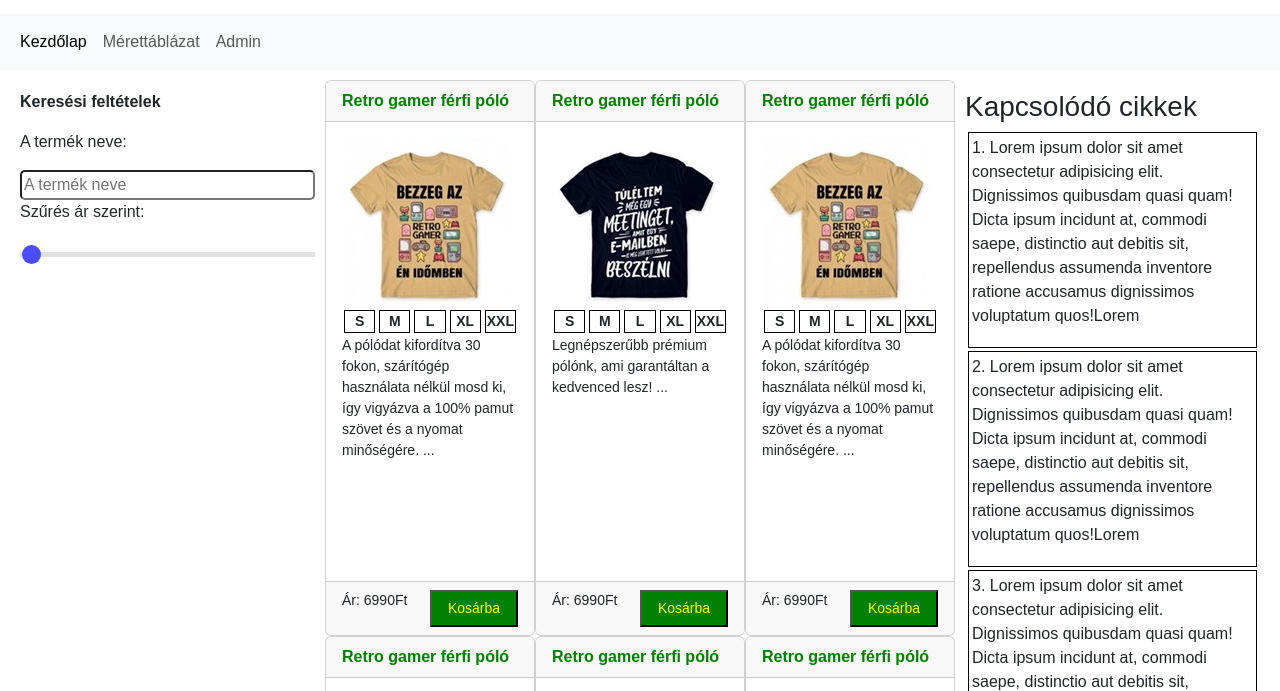
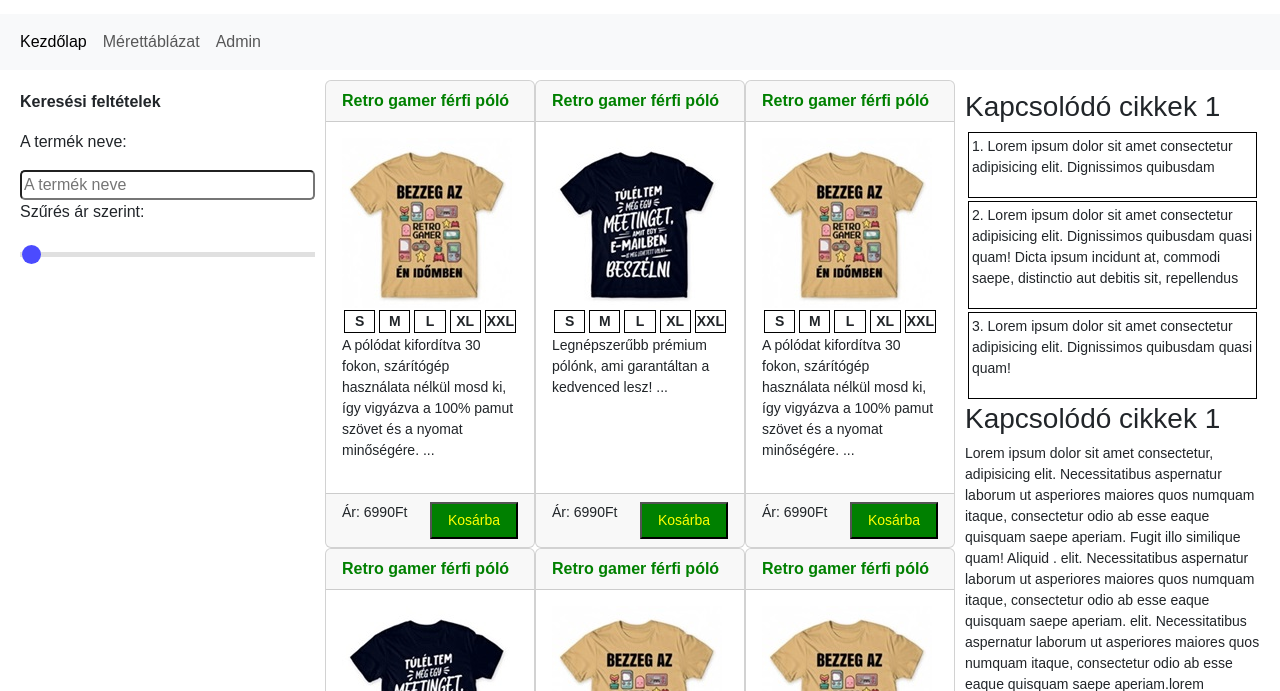
Before and after one commit to baalintka/boostrtrap_webaruhaz_project, a plain HTML site: page index.html in a window 1280 px wide. Shown: the part 66-757 px from the top of the page. Drawn offline with nearby package versions, Linux system fonts and the light colour scheme.

Commit message:
finomitások

```diff
--- a/index.html
+++ b/index.html
@@ -173,34 +173,29 @@
           </div>
         </section>
         <aside>
-          <h3>Kapcsolódó cikkek</h3>
+          <h3>Kapcsolódó cikkek 1</h3>
 
           <div class="asidelem">
             <p>
               1. Lorem ipsum dolor sit amet consectetur adipisicing elit.
-              Dignissimos quibusdam quasi quam! Dicta ipsum incidunt at, commodi
-              saepe, distinctio aut debitis sit, repellendus assumenda inventore
-              ratione accusamus dignissimos voluptatum quos!Lorem
+              Dignissimos quibusdam
             </p>
           </div>
           <div class="asidelem">
             <p>
               2. Lorem ipsum dolor sit amet consectetur adipisicing elit.
               Dignissimos quibusdam quasi quam! Dicta ipsum incidunt at, commodi
-              saepe, distinctio aut debitis sit, repellendus assumenda inventore
-              ratione accusamus dignissimos voluptatum quos!Lorem
+              saepe, distinctio aut debitis sit, repellendus
             </p>
           </div>
           <div class="asidelem">
             <p>
               3. Lorem ipsum dolor sit amet consectetur adipisicing elit.
-              Dignissimos quibusdam quasi quam! Dicta ipsum incidunt at, commodi
-              saepe, distinctio aut debitis sit, repellendus assumenda inventore
-              ratione accusamus dignissimos voluptatum quos!Lorem
+              Dignissimos quibusdam quasi quam!
             </p>
           </div>
-          <h3>Kapcsolódó cikkek</h3>
-          <p>
+          <h3>Kapcsolódó cikkek 1</h3>
+          <p class="szov">
             Lorem ipsum dolor sit amet consectetur, adipisicing elit.
             Necessitatibus aspernatur laborum ut asperiores maiores quos numquam
             itaque, consectetur odio ab esse eaque quisquam saepe aperiam. Fugit
--- a/style.css
+++ b/style.css
@@ -86,3 +86,9 @@ button{
     border-radius:50px;
     cursor: pointer;
   }
+.asidelem p{
+    font-size: 14px;
+}
+.szov{
+    font-size: 14px;
+}
```
Also changed, not shown: merettablazat.html (+8 -11 lines).
